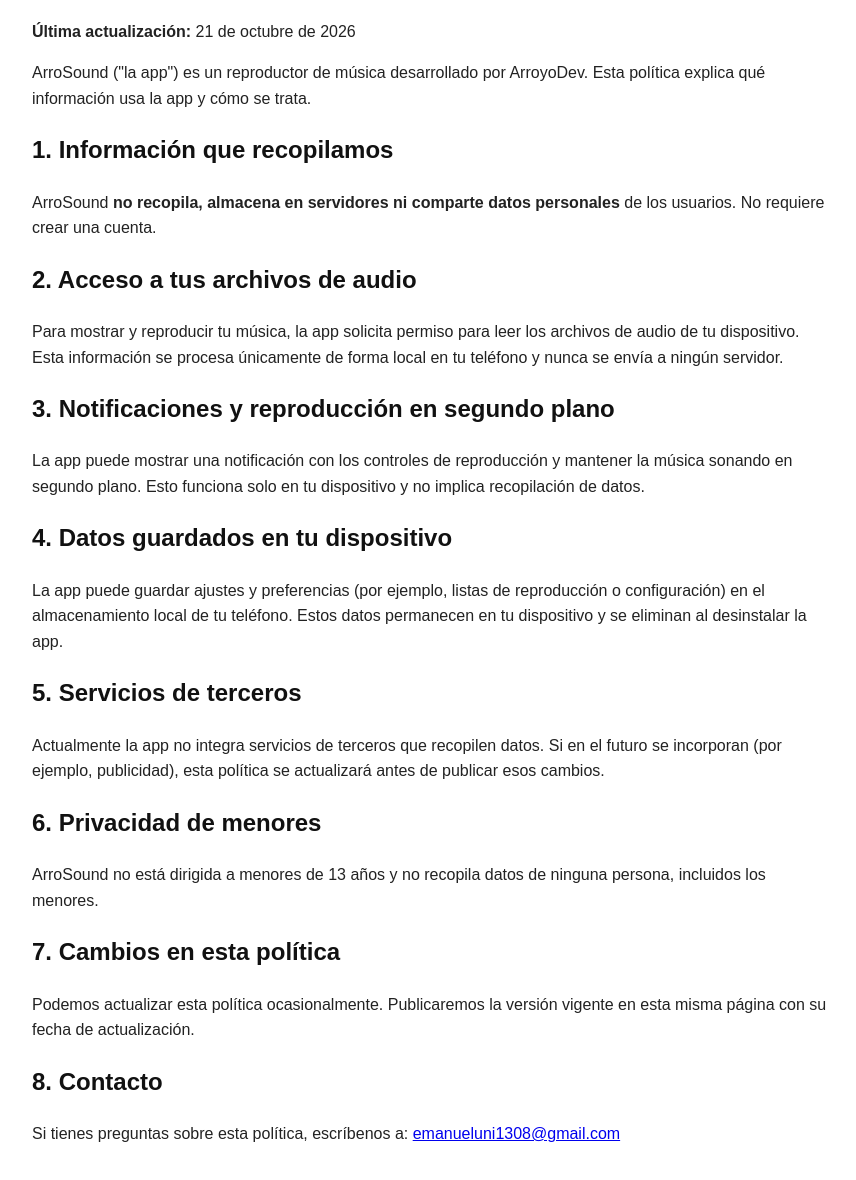
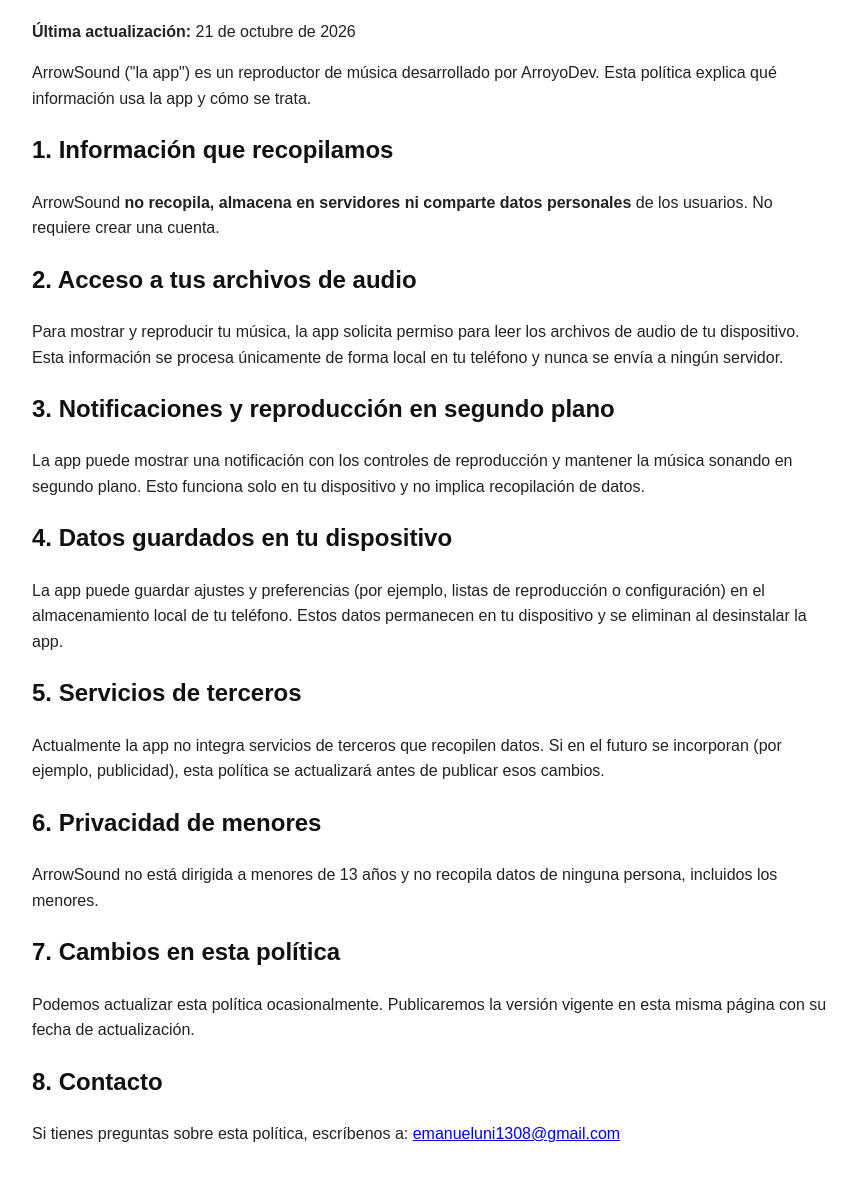
Before and after one commit to peta1308/arrow-music, a plain HTML site: page index.html in a window 1280 px wide. Shown: the part 94-1274 px from the top of the page, without its empty margins (208-1064 px from the left). Drawn offline with Linux system fonts and the light colour scheme.

Commit message:
Fix spelling of 'ArrowSound' in privacy policy

```diff
--- a/index.html
+++ b/index.html
@@ -3,7 +3,7 @@
 <head>
   <meta charset="UTF-8">
   <meta name="viewport" content="width=device-width, initial-scale=1">
-  <title>Política de Privacidad - ArroSound</title>
+  <title>Política de Privacidad - ArrowSound</title>
   <style>
     body { font-family: Arial, sans-serif; max-width: 800px; margin: 40px auto; padding: 0 16px; line-height: 1.6; color: #222; }
     h1, h2 { color: #111; }
@@ -13,10 +13,10 @@
   <h1>Política de Privacidad de ArroSound</h1>
   <p><strong>Última actualización:</strong> 21 de octubre de 2026</p>
 
-  <p>ArroSound ("la app") es un reproductor de música desarrollado por ArroyoDev. Esta política explica qué información usa la app y cómo se trata.</p>
+  <p>ArrowSound ("la app") es un reproductor de música desarrollado por ArroyoDev. Esta política explica qué información usa la app y cómo se trata.</p>
 
   <h2>1. Información que recopilamos</h2>
-  <p>ArroSound <strong>no recopila, almacena en servidores ni comparte datos personales</strong> de los usuarios. No requiere crear una cuenta.</p>
+  <p>ArrowSound <strong>no recopila, almacena en servidores ni comparte datos personales</strong> de los usuarios. No requiere crear una cuenta.</p>
 
   <h2>2. Acceso a tus archivos de audio</h2>
   <p>Para mostrar y reproducir tu música, la app solicita permiso para leer los archivos de audio de tu dispositivo. Esta información se procesa únicamente de forma local en tu teléfono y nunca se envía a ningún servidor.</p>
@@ -31,7 +31,7 @@
   <p>Actualmente la app no integra servicios de terceros que recopilen datos. Si en el futuro se incorporan (por ejemplo, publicidad), esta política se actualizará antes de publicar esos cambios.</p>
 
   <h2>6. Privacidad de menores</h2>
-  <p>ArroSound no está dirigida a menores de 13 años y no recopila datos de ninguna persona, incluidos los menores.</p>
+  <p>ArrowSound no está dirigida a menores de 13 años y no recopila datos de ninguna persona, incluidos los menores.</p>
 
   <h2>7. Cambios en esta política</h2>
   <p>Podemos actualizar esta política ocasionalmente. Publicaremos la versión vigente en esta misma página con su fecha de actualización.</p>
```
